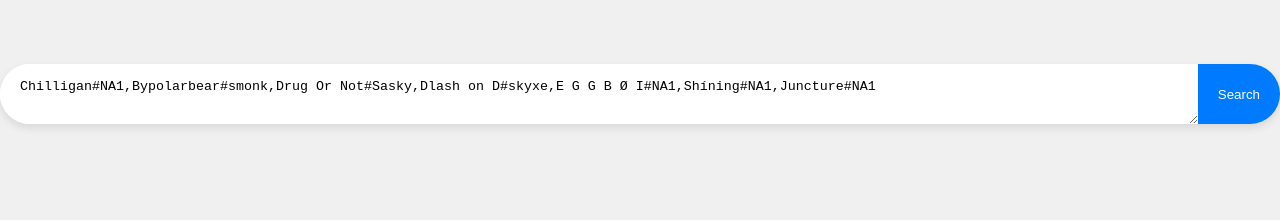
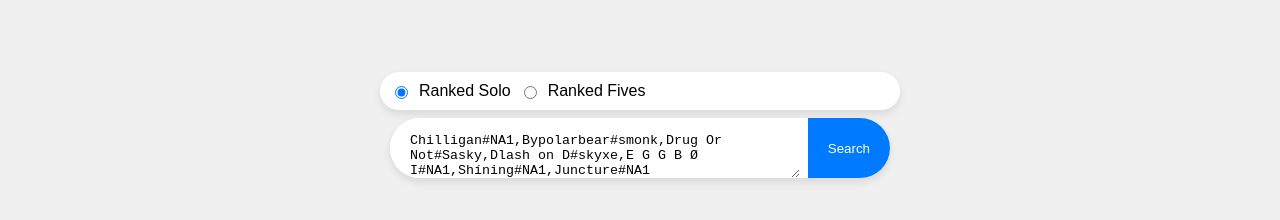
Before and after one commit to ChaseMilligan/mobalyticscraper, a website: page multiple.html in a window 1280 px wide. Drawn offline with Linux system fonts and the light colour scheme.

```diff
--- a/multiple.html
+++ b/multiple.html
@@ -11,9 +11,17 @@
 <body>
   <div class="container">
     <form action="" id="scrapeForm" class="search-container">
-      <textarea id="summonerInput" class="search-input"
-        placeholder="Chilligan#NA1, Bypolarbear#smonk, Drug Or Not#Sasky, Dlash on D#skyxe, E G G B Ø I#NA1, Shíning#NA1, Juncture#NA1">Chilligan#NA1,Bypolarbear#smonk,Drug Or Not#Sasky,Dlash on D#skyxe,E G G B Ø I#NA1,Shíning#NA1,Juncture#NA1</textarea>
-      <input type="submit" class="search-button" value="Search" />
+      <div class="radio-buttons">
+        <input checked type="radio" id="rankedSolo" name="gameMode" value="RANKED_SOLO">
+        <label for="rankedSolo">Ranked Solo</label>
+        <input type="radio" id="rankedFives" name="gameMode" value="RANKED_FLEX">
+        <label for="rankedFives">Ranked Fives</label>
+      </div>
+      <div>
+        <textarea id="summonerInput" class="search-input"
+          placeholder="Chilligan#NA1, Bypolarbear#smonk, Drug Or Not#Sasky, Dlash on D#skyxe, E G G B Ø I#NA1, Shíning#NA1, Juncture#NA1">Chilligan#NA1,Bypolarbear#smonk,Drug Or Not#Sasky,Dlash on D#skyxe,E G G B Ø I#NA1,Shíning#NA1,Juncture#NA1</textarea>
+        <input type="submit" class="search-button" value="Search" />
+      </div>
     </form>
   </div>
   <div class="loader" id="loader"></div>
@@ -73,8 +81,8 @@
       return result;
     }
 
-    async function fetchSummonerData(summoner) {
-      const response = await fetch(`http://localhost:5000/api/data?url=${summoner}`);
+    async function fetchSummonerData(summoner, gameMode = 'RANKED_SOLO') {
+      const response = await fetch(`http://localhost:5000/api/data?url=${summoner}&gameMode=${gameMode}`);
       return await response.json();
     }
 
@@ -87,6 +95,7 @@
       dataDisplay.classList.remove('show');
 
       const summoners = document.getElementById('summonerInput').value.split(',').map(formatString);
+      const gameMode = document.querySelector('input[name="gameMode"]:checked').value;
       if (summoners.length === 0) {
         alert('Please enter at least one summoner name');
         return;
@@ -99,7 +108,7 @@
         const allData = [];
 
         for (const summoner of summoners) {
-          const data = await fetchSummonerData(summoner);
+          const data = await fetchSummonerData(summoner, gameMode);
           const netLP = arrayDifference(data.wins, data.losses);
           const totalTime = data.times.reduce((acc, time) => acc + Number(time), 0);
           allData.push({ summoner, data, netLP, totalTime });
--- a/scrape.js
+++ b/scrape.js
@@ -52,8 +52,8 @@
 }
 
 app.get('/api/data', async (req, res) => {
-    console.log(`Win/Loss Request received for summoner: ${req.query.url}`)
-    const url = `https://mobalytics.gg/lol/profile/na/${req.query.url}/overview?c_queue=RANKED_SOLO`; // Get the URL from query parameters
+    console.log(`${req.query.gameMode} Win/Loss Request received for summoner: ${req.query.url}`)
+    const url = `https://mobalytics.gg/lol/profile/na/${req.query.url}/overview?c_queue=${req.query.gameMode}`; // Get the URL from query parameters
     if (!url) {
         return res.status(400).json({ error: 'URL parameter is required' });
     }
--- a/styles.css
+++ b/styles.css
@@ -40,18 +40,34 @@
   margin: 0;
 }
 
+.radio-buttons {
+  display: flex;
+  gap: 8px;
+  padding: 10px;
+}
+
 .time-spent span {
   font-weight: bold;
 }
 
 .search-container {
   display: flex;
+  margin-bottom: 24px;
+  align-self: center;
+  flex-direction: column;
+  padding: 8px;
+  align-items: center;
+  gap: 8px;
+  min-width: 500px;
+}
+
+.search-container div {
+  display: flex;
+  gap: 8px;
   background-color: white;
   border-radius: 30px;
   box-shadow: 0 4px 8px rgba(0, 0, 0, 0.1);
   overflow: hidden;
-  margin-bottom: 24px;
-  align-self: center;
   width: 100%;
 }
 
```
